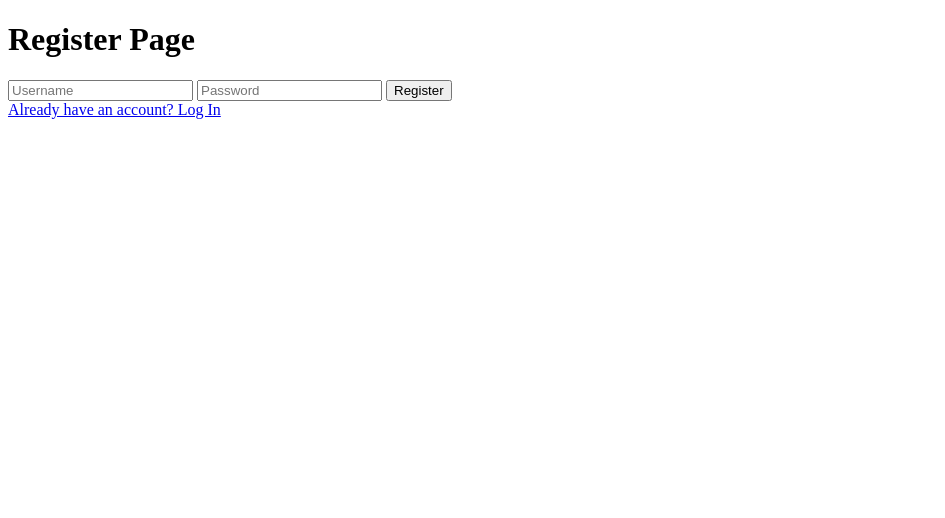
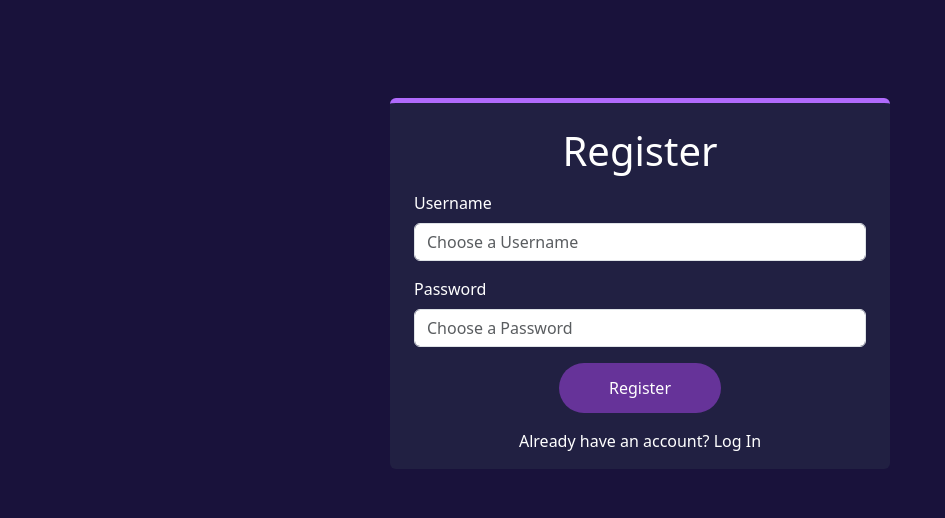
Before and after one commit to PierreDevC/projet_python_app_web_fonc, a Flask app: page /register in a window 1280 px wide. Shown: the top 518 px of the page, without its empty margins (0-945 px from the left). Run offline with Flask 3, Linux system fonts and the light colour scheme; some libraries are stand-ins or nearby versions.

Commit message:
Design de la page register

```diff
--- a/templates/register.html
+++ b/templates/register.html
@@ -1,20 +1,61 @@
-<!DOCTYPE html>
+<!doctype html>
 <html lang="en">
 <head>
-    <meta charset="UTF-8">
+    <meta charset="utf-8">
     <meta name="viewport" content="width=device-width, initial-scale=1.0">
     <title>Register</title>
+    <link href="https://cdn.jsdelivr.net/npm/bootstrap@5.3.0-alpha1/dist/css/bootstrap.min.css" rel="stylesheet">
+    <link rel="stylesheet" href="https://cdn.jsdelivr.net/npm/bootstrap-icons@1.3.0/font/bootstrap-icons.css">
+    <style>
+        body {
+            background-color: #19123B;
+        }
+        .card {
+            border: none;
+            border-top: 5px solid rgb(176,106,252);
+            background: #212042;
+            color: #57557A;
+            width: 500px;
+            margin: 50px auto;
+        }
+        .submit-button {
+            padding: 13px 50px;
+            background-color: rebeccapurple;
+            border: none;
+            border-radius: 70px;
+            transition: 0.3s;
+        }
+        .submit-button:hover {
+            background-image: linear-gradient(144deg, #AF40FF, #5B42F3 50%, #00DDEB);
+            box-shadow: 5px 6px 20px rebeccapurple;
+            transform: scale(1.05);
+        }
+    </style>
 </head>
 <body>
-    <h1>Register Page</h1>
-
-    <form method="POST" action="">
-        {{ form.hidden_tag() }}
-        {{ form.username }}
-        {{ form.password }}
-        {{ form.submit }}
-    </form>
-
-    <a href="{{ url_for('login') }}">Already have an account? Log In</a>
+    <div class="container">
+        <div class="row d-flex justify-content-center mt-5">
+            <div class="card py-3 px-4">
+                <h1 class="text-center mb-3 mt-2 text-white">Register</h1>
+                <form method="POST" action="">
+                    {{ form.hidden_tag() }}
+                    <div class="mb-3">
+                        <label for="username" class="form-label text-white">Username</label>
+                        {{ form.username(class="form-control", id="username", placeholder="Choose a Username") }}
+                    </div>
+                    <div class="mb-3">
+                        <label for="password" class="form-label text-white">Password</label>
+                        {{ form.password(class="form-control", id="password", placeholder="Choose a Password") }}
+                    </div>
+                    <div class="text-center">
+                        {{ form.submit(class="btn submit-button text-white") }}
+                    </div>
+                </form>
+                <div class="text-center mt-3">
+                    <a href="{{ url_for('login') }}" class="text-decoration-none text-white">Already have an account? Log In</a>
+                </div>
+            </div>
+        </div>
+    </div>
 </body>
 </html>
```
